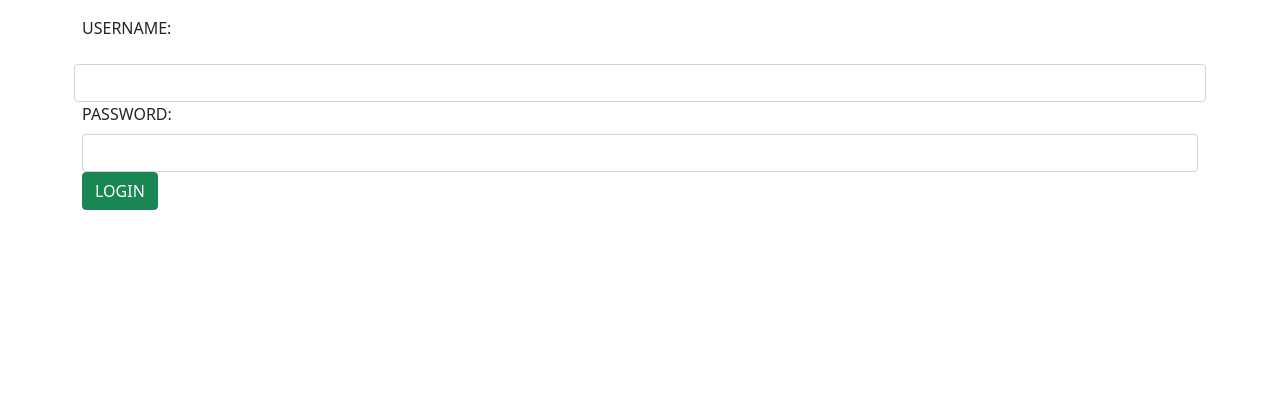
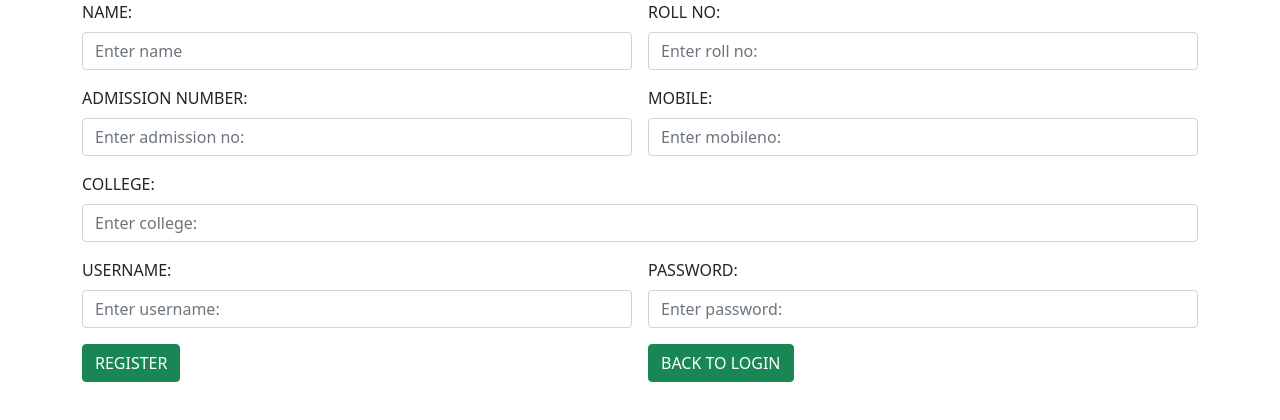
Before and after one commit to Sumithksam/reactapp, a React (Create React App) app: page / in a window 1280 px wide. Shown: the top 420 px of the page. Built offline with nearby package versions, Linux system fonts and the light colour scheme.

Commit message:
newupdate to register

```diff
--- a/src/App.js
+++ b/src/App.js
@@ -4,25 +4,49 @@ import 'bootstrap/dist/css/bootstrap.min.css';
 import 'bootstrap/dist/js/bootstrap.bundle.min.js';
 function App() {
   return (
-    <div className="container">
-    <div className="row">
-        <div className="col col-12 col-sm-12 col-md-12 col-lg-12 col-xl-12 col-xxl-12">
-            <div className="row g-3">
-                <div className="col col-12 col-sm-12 col-md-12 col-lg-12 col-xl-12 col-xxl-12"></div>
-                <label for="" className="form-label">USERNAME:</label>
-                <input type="text" className="form-control"/>
-                </div>
-                <div className="col col-12 col-sm-12 col-md-12 col-lg-12 col-xl-12 col-xxl-12">
-                    <label for="" className="form-label">PASSWORD:</label>
-                    <input type="text" className="form-control"/>
-                </div>
-                <div className="col col-12 col-sm-12 col-md-12 col-lg-12 col-xl-12 col-xxl-12">
-                    <button className="btn btn-success">LOGIN</button>
+    <div class="container">
+        <div class="row">
+            <div class="col col-12 col-sm-12 col-md-12 col-lg-12 col-xl-12 col-xxl-12">
+
+                <div class="row g-3">
+                    <div class="col col-12 col-sm-6 col-md-6 col-lg-6 col-xl-6 col-xxl-6">
+                        <label for="" class="form-label">NAME:</label>
+                        <input placeholder="Enter name" type="text" class="form-control"/>
+                    </div>
+                    <div class="col col-12 col-sm-6 col-md-6 col-lg-6 col-xl-6 col-xxl-6">
+                        <label for="" class="form-label">ROLL NO:</label>
+                        <input placeholder="Enter roll no:" type="text" class="form-control"/>
+                    </div>
+                    <div class="col col-12 col-sm-6 col-md-6 col-lg-6 col-xl-6 col-xxl-6">
+                        <label for="" class="form-label">ADMISSION NUMBER:</label>
+                        <input placeholder="Enter admission no:" type="text" class="form-control"/>
+                    </div>
+                    <div class="col col-12 col-sm-6 col-md-6 col-lg-6 col-xl-6 col-xxl-6">
+                        <label for="" class="form-label">MOBILE:</label>
+                        <input placeholder="Enter mobileno:" type="text" class="form-control"/>
+                    </div>
+                    <div class="col col-12 col-sm-12 col-md-12 col-lg-12 col-xl-12 col-xxl-12">
+                        <label for="" class="form-label">COLLEGE:</label>
+                        <input placeholder="Enter college:" type="text" class="form-control"/>
+                    </div>
+                    <div class="col col-12 col-sm-6 col-md-6 col-lg-6 col-xl-6 col-xxl-6">
+                        <label for="" class="form-label">USERNAME:</label>
+                        <input placeholder="Enter username:" type="text" class="form-control"/>
+                    </div>
+                    <div class="col col-12 col-sm-6 col-md-6 col-lg-6 col-xl-6 col-xxl-6">
+                        <label for="" class="form-label">PASSWORD:</label>
+                        <input placeholder="Enter password:" type="text" class="form-control"/>
+                    </div>
+                    <div class="col col-12 col-sm-6 col-md-6 col-lg-6 col-xl-6 col-xxl-6">
+                        <button class="btn btn-success">REGISTER</button>
+                    </div>
+                    <div class="col col-12 col-sm-6 col-md-6 col-lg-6 col-xl-6 col-xxl-6">
+<a href="index.html"><button class="btn btn-success">BACK TO LOGIN</button></a>
+                    </div>
                 </div>
             </div>
         </div>
     </div>
-
   );
 }
 
```
